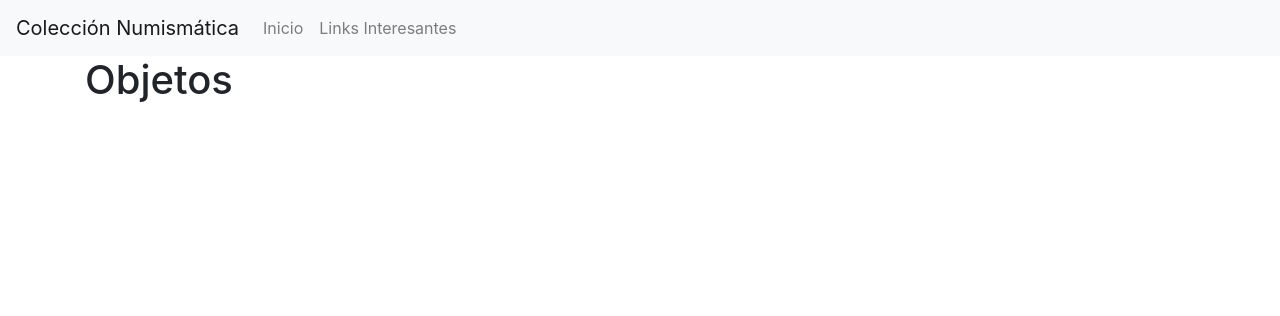
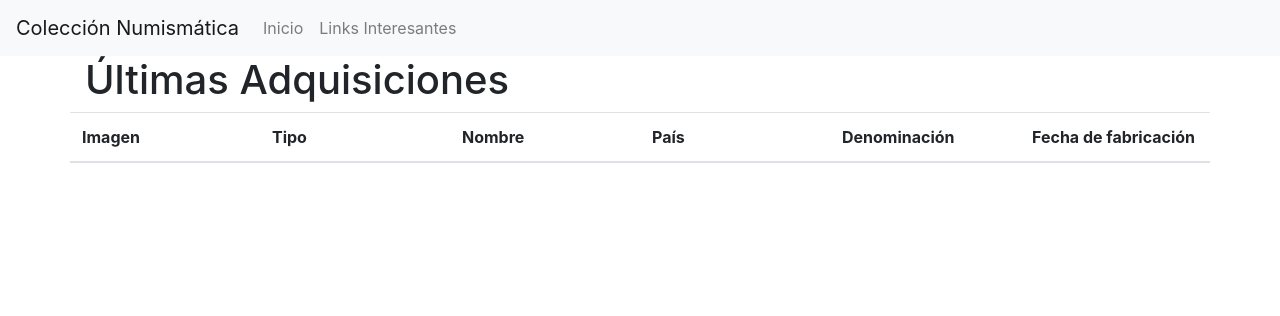
Before and after one commit to Jesus-Loranca/Coleccion-Numismatica, a Flask app: page / in a window 1280 px wide. Shown: the top 316 px of the page. Run offline with Flask 2, Linux system fonts and the light colour scheme; lists and menus that the app fills with data are empty; some libraries are stand-ins or nearby versions.

Commit message:
UPDATE: The home page to display the items in a better structured way

```diff
--- a/templates/home.html
+++ b/templates/home.html
@@ -1,12 +1,53 @@
 {% extends 'layout.html' %}
 
 {% block content %}
-    <h1 class="es">Objetos</h2>
-    <h1 class="en">Items</h2>
+    <h1 class="es">Últimas Adquisiciones</h2>
+    <h1 class="en">Latest Additions</h2>
 
-    {% for item in items %}
-        <a href="{{ site.language ~ '/' ~ item.link() }}">
-            {{ item.name() }}
-        </a>
-    {% endfor %}
+    <table class="table">
+        <thead>
+            <tr class="row">
+                <th class="es col-2">Imagen</th>
+                <th class="en col-2">Image</th>
+
+                <th class="es col-2">Tipo</th>
+                <th class="en col-2">Type</th>
+
+                <th class="es col-2">Nombre</th>
+                <th class="en col-2">Name</th>
+
+                <th class="es col-2">País</th>
+                <th class="en col-2">Country</th>
+
+                <th class="es col-2">Denominación</th>
+                <th class="en col-2">Denomination</th>
+
+                <th class="es col-2">Fecha de fabricación</th>
+                <th class="en col-2">Date of issue</th>
+            </tr>
+        </thead>
+        <tbody>
+            {% for item in items %}
+                <tr class="row">
+                    <td class="es col-2"><a href="{{ site.language ~ '/' ~ item.link() }}"><img src="{{ item.frontImage() }}" alt="Imagen de la cara: {{ item.name() }}"></a></td>
+                    <td class="en col-2"><a href="{{ site.language ~ '/' ~ item.link() }}"><img src="{{ item.backImage() }}" alt="Imagen del dorso: {{ item.name() }}"></a></td>
+
+                    <td class="es col-2">{{ item.type() }}</td>
+                    <td class="en col-2">{{ item.type() }}</td>
+
+                    <td class="es col-2"><a href="{{ site.language ~ '/' ~ item.link() }}">{{ item.name() }}</a></td>
+                    <td class="en col-2"><a href="{{ site.language ~ '/' ~ item.link() }}">{{ item.name() }}</a></td>
+
+                    <td class="es col-2">{{ item.country() }}</td>
+                    <td class="en col-2">{{ item.country() }}</td>
+
+                    <td class="es col-2">{{ item.denomination() }}</td>
+                    <td class="en col-2">{{ item.denomination() }}</td>
+
+                    <td class="es col-2">{{ item.date() }}</td>
+                    <td class="en col-2">{{ item.date() }}</td>
+                </tr>
+            {% endfor %}
+        </tbody>
+    </table>
 {% endblock %}
--- a/templates/layout.html
+++ b/templates/layout.html
@@ -1,5 +1,5 @@
 <!DOCTYPE html>
-<html lang="en">
+<html lang="{{ site.language }}">
     <head>
         <meta charset="UTF-8">
         <meta name="viewport" content="width=device-width, initial-scale=1.0">
```
